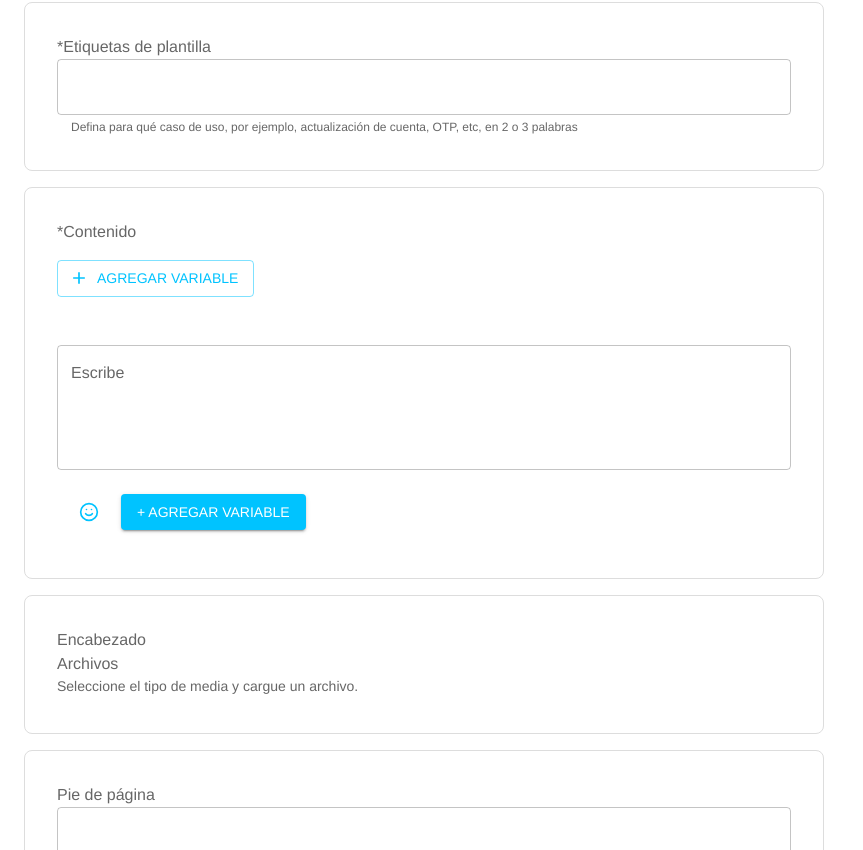
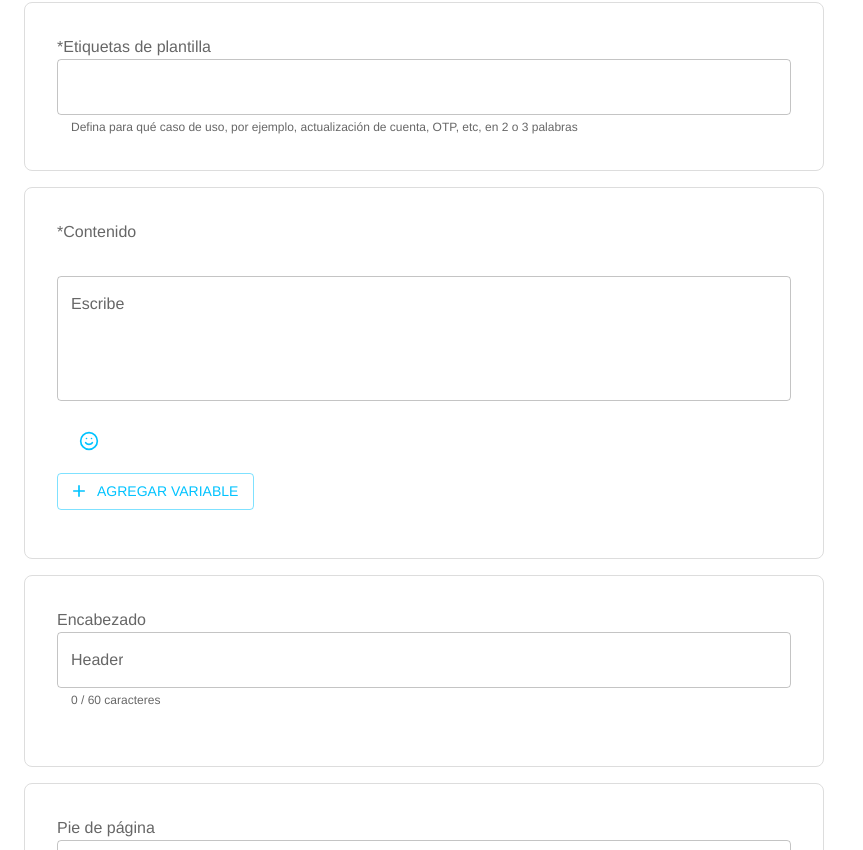
Before and after one commit to CONSYSTEC-GT/plantgup, a React (Vite) app: page /CreateTemplatePage in a window 1280 px wide. Shown: the part 1250-2100 px from the top of the page, without its empty margins (0-863 px from the left). Built offline with nearby package versions, Linux system fonts and the light colour scheme; sample sign-in values are in the browser's storage.

Commit message:
cambios en bodymessage

```diff
--- a/src/components/FileUploadComponent.jsx
+++ b/src/components/FileUploadComponent.jsx
@@ -193,7 +193,7 @@ const FileUploadComponent = ({ templateType = 'media', onUploadSuccess, onImageP
           </Typography>
 
 
-          {mediaType && (
+          {templateType !== "text" && (
             <Box sx={{ mt: 2 }}>
               <input
                 accept={getAcceptedFileTypes()}
--- a/src/components/TemplateForm.jsx
+++ b/src/components/TemplateForm.jsx
@@ -63,6 +63,8 @@ const TemplateForm = () => {
   //const [message, setMessage] = useState("");
   const [showEmojiPicker, setShowEmojiPicker] = useState(false);
   const [variables, setVariables] = useState([]);
+  // Estado para almacenar ejemplos de variables
+  const [variableExamples, setVariableExamples] = useState({});
 
   //ESTE ES PARA EL EXAMPLE MEDIA
   const [mediaId, setMediaId] = useState('');
@@ -712,51 +714,8 @@ const TemplateForm = () => {
             <FormLabel>*Contenido</FormLabel>
           </FormControl>
 
-           {/* Botón para agregar variable y borrar todas */}
-      <Stack direction="row" spacing={2} sx={{ mt: 2, mb: 2 }}>
-        <Button
-          variant="outlined"
-          startIcon={<AddIcon />}
-          onClick={handleAddVariable}
-        >
-          Agregar Variable
-        </Button>
-
-        {variables.length > 0 && (
-          <Button
-            color="error"
-            variant="outlined"
-            startIcon={<ClearIcon />}
-            onClick={deleteAllVariables}
-          >
-            Borrar todas las variables
-          </Button>
-        )}
-      </Stack>
-
-      {/* Variables disponibles como chips */}
-      {variables.length > 0 && (
-        <Stack direction="row" spacing={1} sx={{ my: 2, flexWrap: 'wrap', gap: 1 }}>
-          <FormLabel sx={{ mr: 2, alignSelf: 'center' }}>Variables:</FormLabel>
-          {variables.map((variable, index) => (
-            <Chip
-              key={index}
-              label={`Variable ${index + 1}`}
-              color="primary"
-              variant="outlined"
-              onDelete={() => deleteVariable(variable)}
-              deleteIcon={
-                <Tooltip title="Borrar variable">
-                  <DeleteIcon />
-                </Tooltip>
-              }
-            />
-          ))}
-        </Stack>
-      )}
-
-{/* Campo de texto con soporte para emojis y variables */}
-<Box sx={{ position: "relative" }}>
+          {/* Campo de texto con soporte para emojis y variables */}
+      <Box sx={{ position: "relative" }}>
         <TextField
           fullWidth
           multiline
@@ -785,14 +744,57 @@ const TemplateForm = () => {
               </Box>
             )}
 
-            {/* Botón para agregar variables */}
+            {/* Botón para agregar variable y borrar todas */}
+        <Stack direction="row" spacing={2} sx={{ mt: 2, mb: 2 }}>
+          <Button
+            variant="outlined"
+            startIcon={<AddIcon />}
+            onClick={handleAddVariable}
+          >
+            Agregar Variable
+          </Button>
+
+          {variables.length > 0 && (
             <Button
-              variant="contained"
-              onClick={handleAddVariable}
+              color="error"
+              variant="outlined"
+              startIcon={<ClearIcon />}
+              onClick={deleteAllVariables}
+            >
+              Borrar todas las variables
+            </Button>
+          )}
+        </Stack>
 
-            >
-              + Agregar variable
-            </Button>
+            {/* Variables disponibles como chips con campos de texto para ejemplos */}
+        {variables.length > 0 && (
+          <Stack sx={{ my: 2, gap: 2 }}>
+            <FormLabel sx={{ fontWeight: 'medium' }}>Variables con texto de ejemplo:</FormLabel>
+            {variables.map((variable, index) => (
+              <Box key={index} sx={{ display: 'flex', alignItems: 'center', flexWrap: 'wrap', gap: 2 }}>
+                <Chip
+                  label={variable}
+                  color="primary"
+                  variant="outlined"
+                  onDelete={() => deleteVariable(variable)}
+                  deleteIcon={
+                    <Tooltip title="Borrar variable">
+                      <DeleteIcon />
+                    </Tooltip>
+                  }
+                />
+                <TextField
+                  size="small"
+                  label="Texto de ejemplo"
+                  value={variableExamples[variable] || ''}
+                  onChange={(e) => handleUpdateExample(variable, e.target.value)}
+                  sx={{ flexGrow: 1, maxWidth: '60%' }}
+                />
+              </Box>
+            ))}
+          </Stack>
+        )}
+
           </Box>
 
           {/* Lista de variables y valores de muestra */}
@@ -839,6 +841,7 @@ const TemplateForm = () => {
             </FormControl>
 
             <FileUploadComponent
+              templateType={templateType}
               onUploadSuccess={(mediaId) => {
                 setMediaId(mediaId);
                 setUploadStatus("¡Archivo subido exitosamente!");
```
